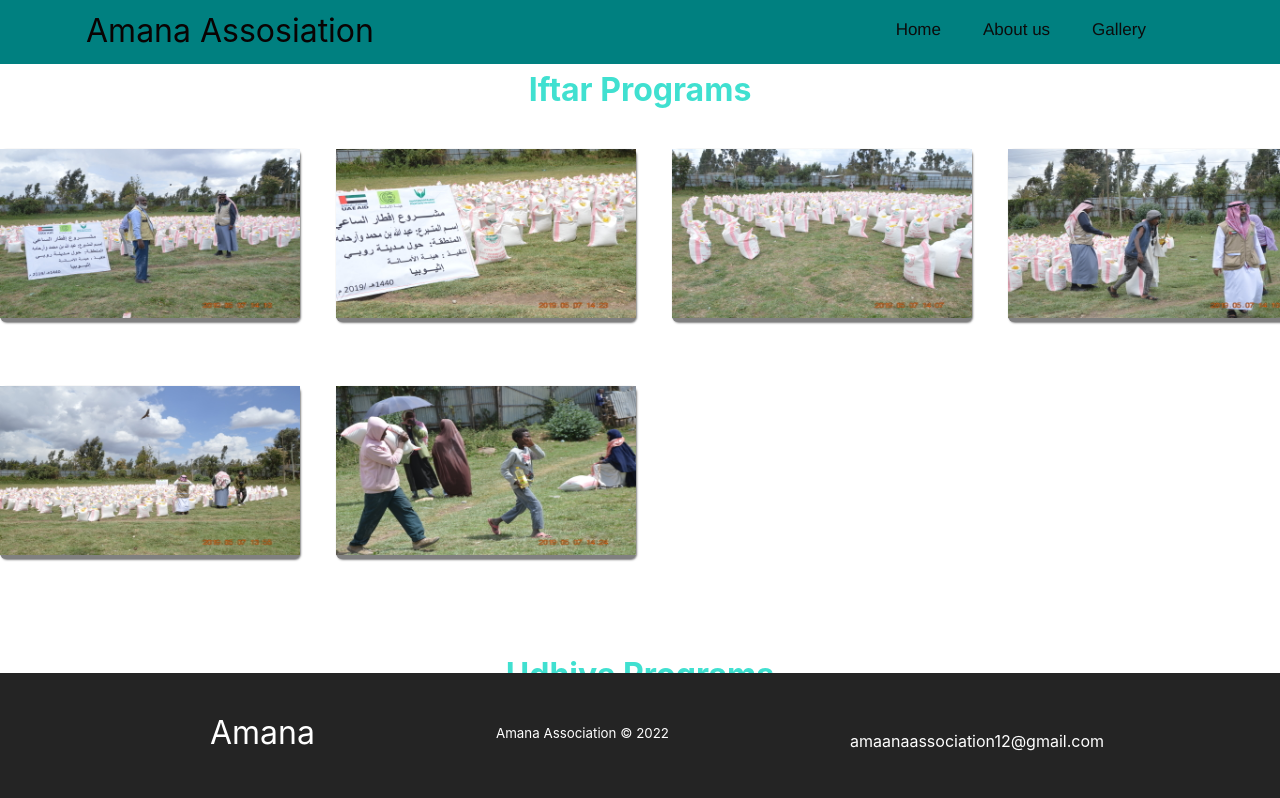
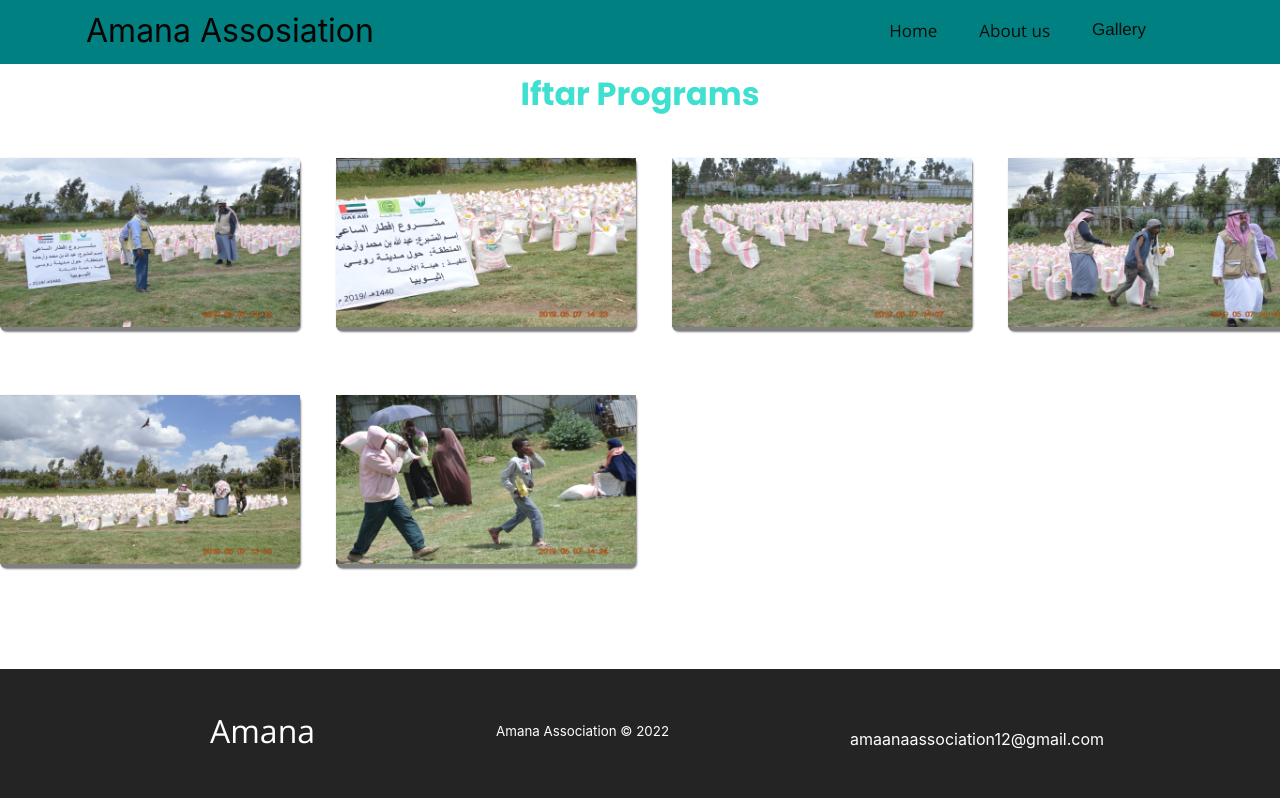
Before and after one commit to selehadin-cyber/Amana, a React (Create React App) app: page /galeri in a window 1280 px wide. Shown: the top 798 px of the page. Built offline with nearby package versions, Linux system fonts and the light colour scheme.

Commit message:
new fonts

```diff
--- a/src/App.css
+++ b/src/App.css
@@ -1,3 +1,5 @@
+@import url('https://fonts.googleapis.com/css2?family=Poppins:wght@700&display=swap');
+@import url('https://fonts.googleapis.com/css2?family=Open+Sans&display=swap');
 #root {
     overflow-x: hidden;
 }
--- a/src/components/Navbar.css
+++ b/src/components/Navbar.css
@@ -61,7 +61,7 @@
     text-decoration: none;
     padding: 0.5rem 1rem;
     height: 50px;
-    font-family: 'Arimo', sans-serif;
+    font-family: 'Open Sans', sans-serif;
     font-size: 17px;
   }
 
--- a/src/pages/Aboutus.css
+++ b/src/pages/Aboutus.css
@@ -4,6 +4,7 @@
 p {
     width: 70%;
     align-self: center;
+    font-family: 'Open Sans', sans-serif;
 }
 .containera {
     display: flex;
@@ -13,4 +14,5 @@
 }
 h1 {
     color: turquoise;
+    font-family: Poppins;
 }
```
